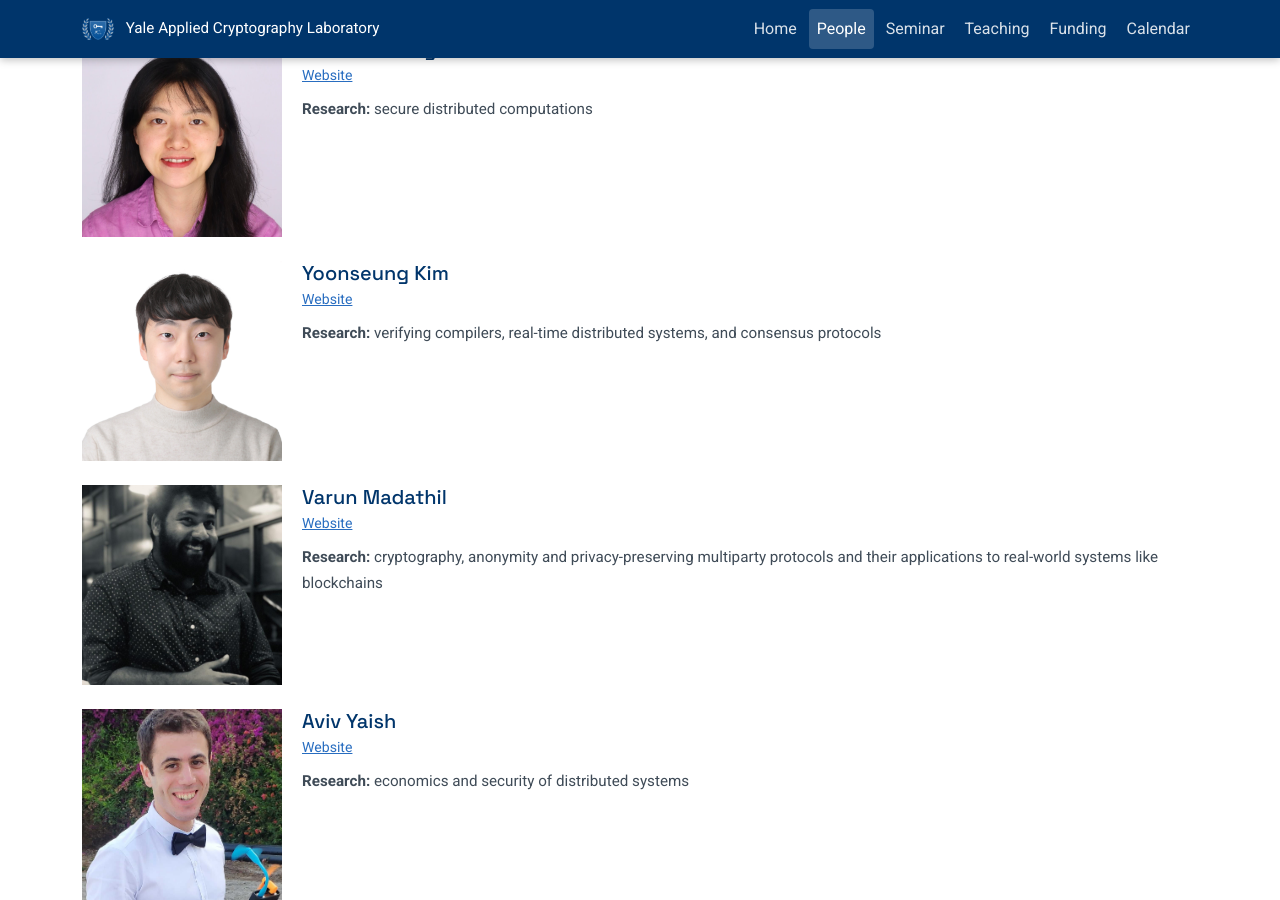
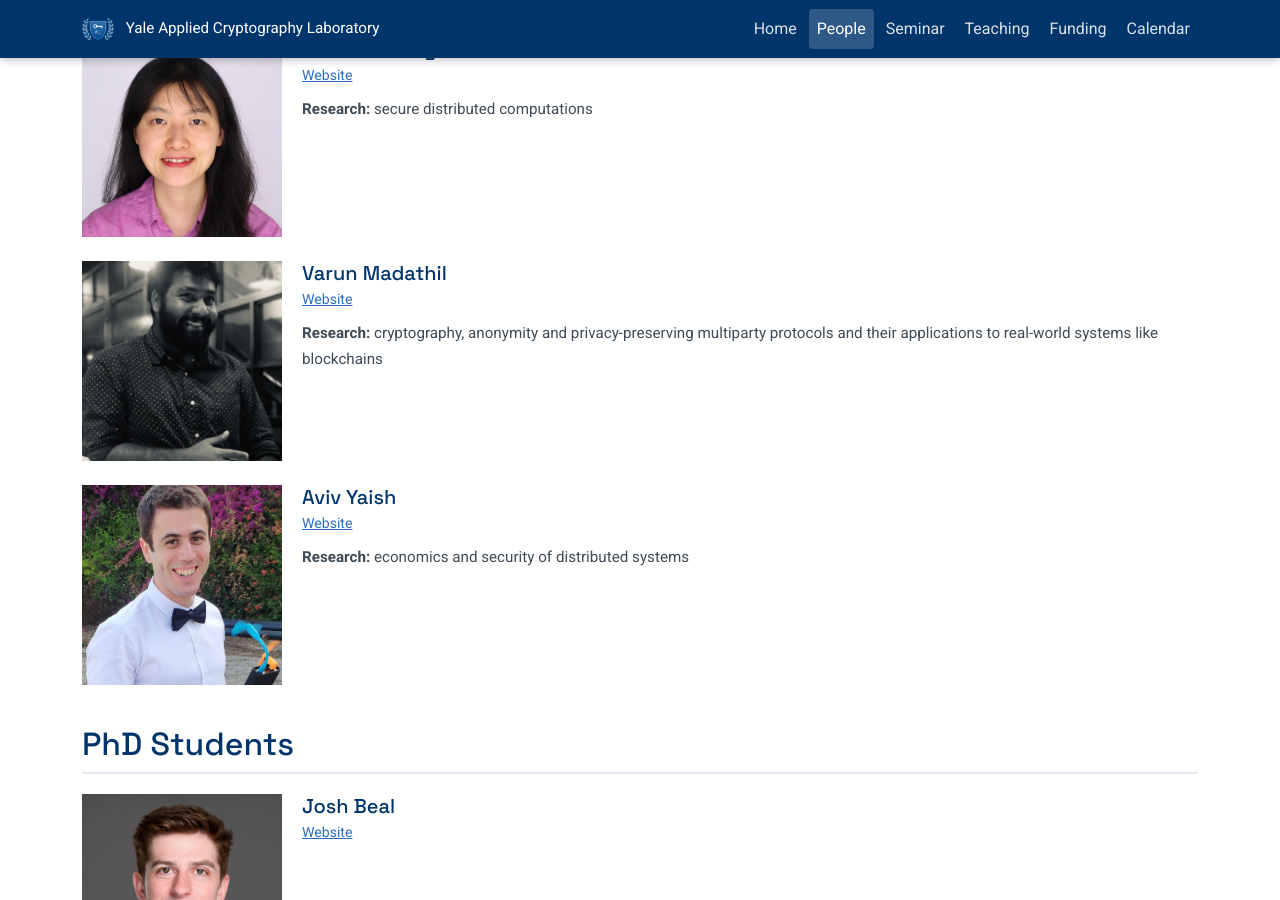
Before and after one commit to yale-acl/yacl-website, a Jekyll site: the page built from _pages/people.md, in a window 1280 px wide and 900 px high, scrolled down 2706 px. Built offline with Jekyll 4.4.1, drawn with Linux system fonts in a browser that asks for light colours; some of the changed text lies outside the part shown.

Commit message:
Update people.yml to modify researcher entries
Removed Yoonseung Kim from the list and added Longfei Qiu with research details.

```diff
--- a/_data/people.yml
+++ b/_data/people.yml
@@ -59,10 +59,6 @@
     url: https://www.ttiangong.com/
     research: secure distributed computations
     photo: /assets/images/people/tiantian-gong.jpg
-  - name: Yoonseung Kim
-    url: https://kim-yoonseung.github.io/
-    research: verifying compilers, real-time distributed systems, and consensus protocols
-    photo: /assets/images/people/yoonseung-kim.jpg
   - name: Varun Madathil
     url: https://varun2703.github.io/
     research: cryptography, anonymity and privacy-preserving multiparty protocols and their applications to real-world systems like blockchains
@@ -89,6 +85,10 @@
     url: https://www.benmerbaum.com/
     research: lattice-based cryptography, zero-knowledge proofs
     photo: /assets/images/people/ben-merbaum.jpg
+  - name: Longfei Qiu
+    url: https://charlieqiu2017.github.io/
+    research: formal verification of distributed systems and consensus protocols
+    photo: /assets/images/people/longfei-qiu.jpg
   - name: Psi Vesely
     url: https://psivesely.com/
     photo: /assets/images/people/psi-vesely.jpg
```
